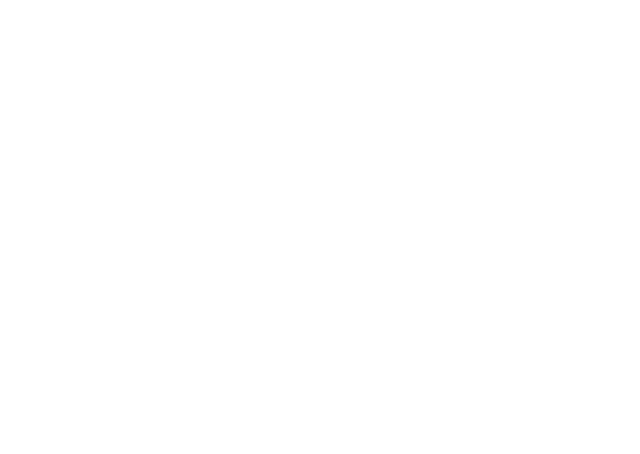
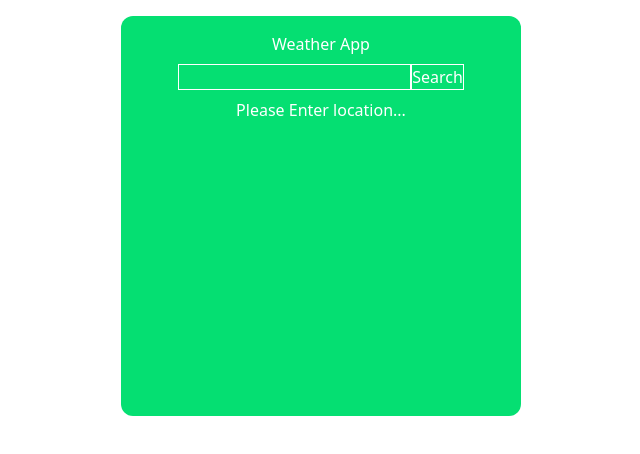
Before and after one commit to NoorMohdDev/ReactJS-Projects, a React (Vite) app: page / in a window 1280 px wide. Shown: the top 454 px of the page, without its empty margins (319-959 px from the left). Built offline with nearby package versions, Linux system fonts and the light colour scheme.

Commit message:
add weather app

```diff
--- a/src/App.jsx
+++ b/src/App.jsx
@@ -18,9 +18,9 @@
 import {UseFetchHookTest, UseOnclickOutsideTest,UseWindowResizeTest} from "./components/Custom-Hooks/CustomHooks.jsx"
 import ScrollToTopAndBottom from "./components/ScrollTopBottom/ScrollTopBottom.jsx"
 import ScrollToSection from "./components/ScrollIntoSection/ScrollIntoSection.jsx"
+import WeatherApp from "./components/WeatherApp/WeatherApp.jsx"
 
 function App() {
-
   return (
     <div className="w-full flex justify-center h-screen box-border">
       {/* <Accordian/> */}
@@ -46,6 +46,8 @@
       {/* <UseWindowResizeTest/> */}
       {/* <ScrollToTopAndBottom/> */}
       {/* <ScrollToSection/> */}
+      {/* <WeatherApp/> */}
+      <WeatherApp/>
     </div>
   )
 }
--- /dev/null
+++ b/src/components/WeatherApp/WeatherApp.jsx
@@ -0,0 +1,74 @@
+import React, { useState } from 'react'
+
+function WeatherApp() {
+
+    const [loc, setLoc] = useState('')
+    const [errorMsg, setErrorMsg] = useState('')
+    const [loading, setLoading] = useState(false)
+    const [weatherData, setWeatherData] = useState({})
+
+    function handleInput(e) {
+
+        const firstCapital = e.target.value.charAt(0).toUpperCase()
+        const rest = e.target.value.slice(1)
+        setLoc(firstCapital + rest)
+    }
+
+
+    function handleWeather() {
+        if (loc !== '') {
+            setErrorMsg('')
+            fetchWeatherData(loc)
+            setLoc('')
+        } else {
+            setErrorMsg("Please Enter Valid Input...")
+            setLoc('')
+        }
+    }
+
+    async function fetchWeatherData(loc) {
+        try {
+            setLoading(true)
+            let currentWeather = await fetch(`https://api.openweathermap.org/data/2.5/weather?q=${loc}&appid=e34b4c51d8c2b7bf48d5217fe52ff79e`)
+
+            currentWeather = await currentWeather.json()
+            if (currentWeather?.cod) {
+                setErrorMsg(currentWeather.message)
+                setLoading(false)
+                setLoc('')
+
+            }
+            setWeatherData({ ...currentWeather })
+            setLoading(false)
+        } catch (error) {
+            console.log(error);
+
+            setLoading(false)
+        }
+    }
+    console.log(errorMsg);
+
+
+    return (
+        <div className='rounded-xl m-4 text-white  p-4 bg-green-400 h-100 w-100 text-center'>
+            <h1>Weather App</h1>
+            <div >
+                <input onChange={handleInput} className=' border' value={loc} type="text" />
+                <button type="button " onClick={handleWeather} className='border my-2'>Search</button>
+            </div>
+            {Object.keys(weatherData).length > 2 ?
+                <div>
+                    <p className="location-name">{weatherData?.name}</p>
+                    <p className="date-current">{String(new Date(weatherData?.dt))}</p>
+                    <p className="current-temp">Temp. {weatherData?.main?.temp}</p>
+                    <p className="current-summary">{weatherData?.weather?.description}</p>
+                    <div>
+                        <p className="wind-speed">Wind Speed <span>{weatherData?.wind?.speed}</span></p>
+                        <p className="humidity">Humidity <span>{weatherData?.main?.humidity}</span></p>
+                    </div>
+                </div> : <p>{loading ? "Loading..." : errorMsg !== '' ? errorMsg.toUpperCase() : "Please Enter location..."}</p>}
+        </div>
+    )
+}
+
+export default WeatherApp
```
